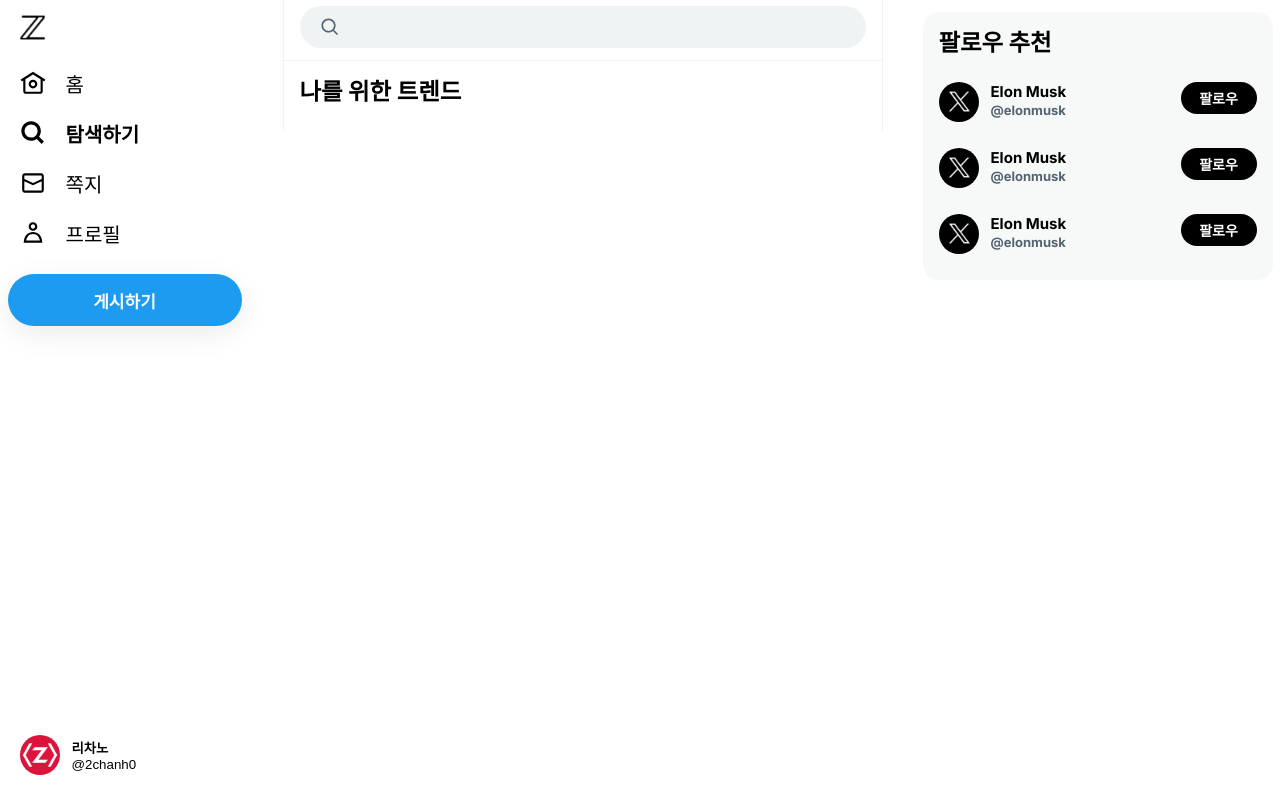
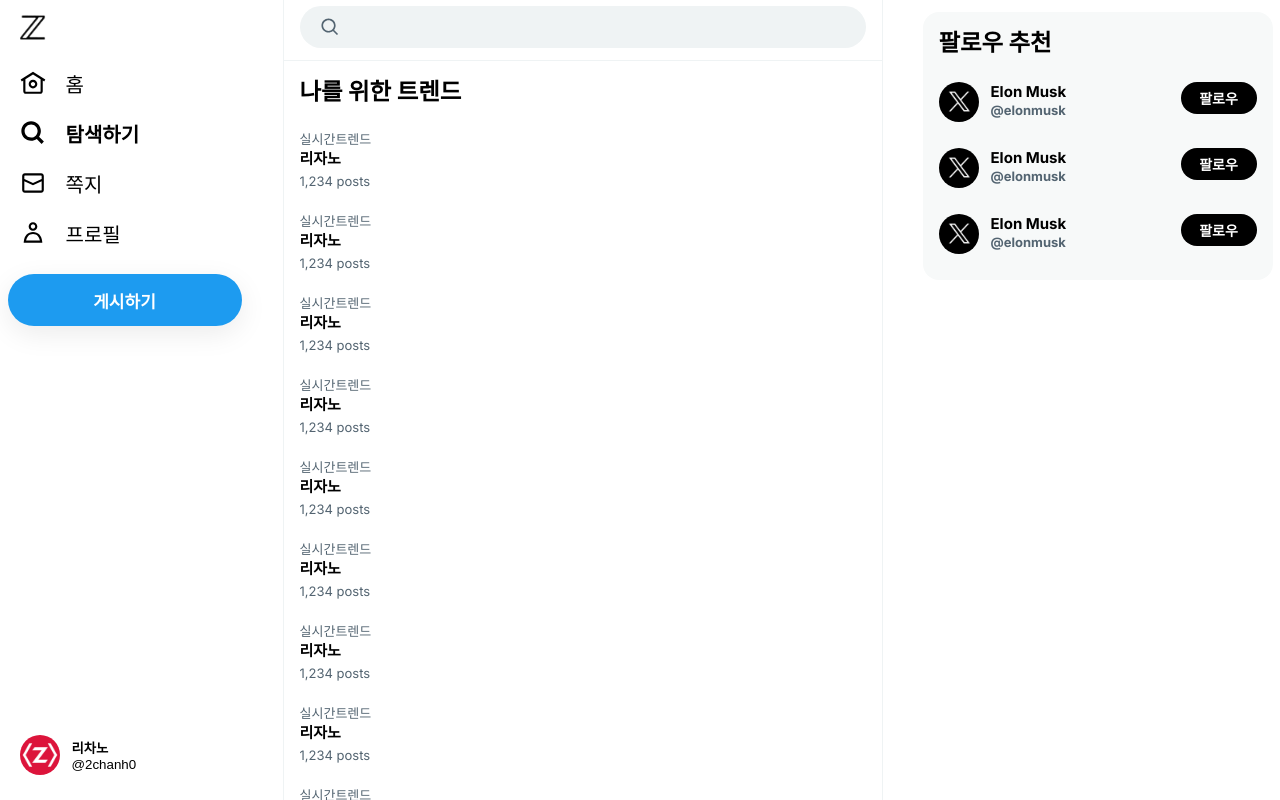
Before and after one commit to LeeCh0129/Next_c-com, a Next.js app: page /explore in a window 1280 px wide. Built offline with nearby package versions, Linux system fonts and the light colour scheme.

Commit message:
explore(TrendSection) 추가

```diff
--- a/src/app/(afterLogin)/explore/page.tsx
+++ b/src/app/(afterLogin)/explore/page.tsx
@@ -1,6 +1,6 @@
-import TrendSection from "../_component/TrendSection";
 import SearchForm from "../home/_component/SearchForm";
 import style from "./explore.module.css";
+import Trend from "@/app/(afterLogin)/_component/Trend";
 
 export default function Home() {
   return (
@@ -10,7 +10,16 @@ export default function Home() {
       </div>
       <div className={style.trend}>
         <h3>나를 위한 트렌드</h3>
-        <TrendSection />
+        <Trend />
+        <Trend />
+        <Trend />
+        <Trend />
+        <Trend />
+        <Trend />
+        <Trend />
+        <Trend />
+        <Trend />
+        <Trend />
       </div>
     </main>
   );
```
Also changed, not shown: src/app/(afterLogin)/explore/_component/TrendSection.tsx (added).
